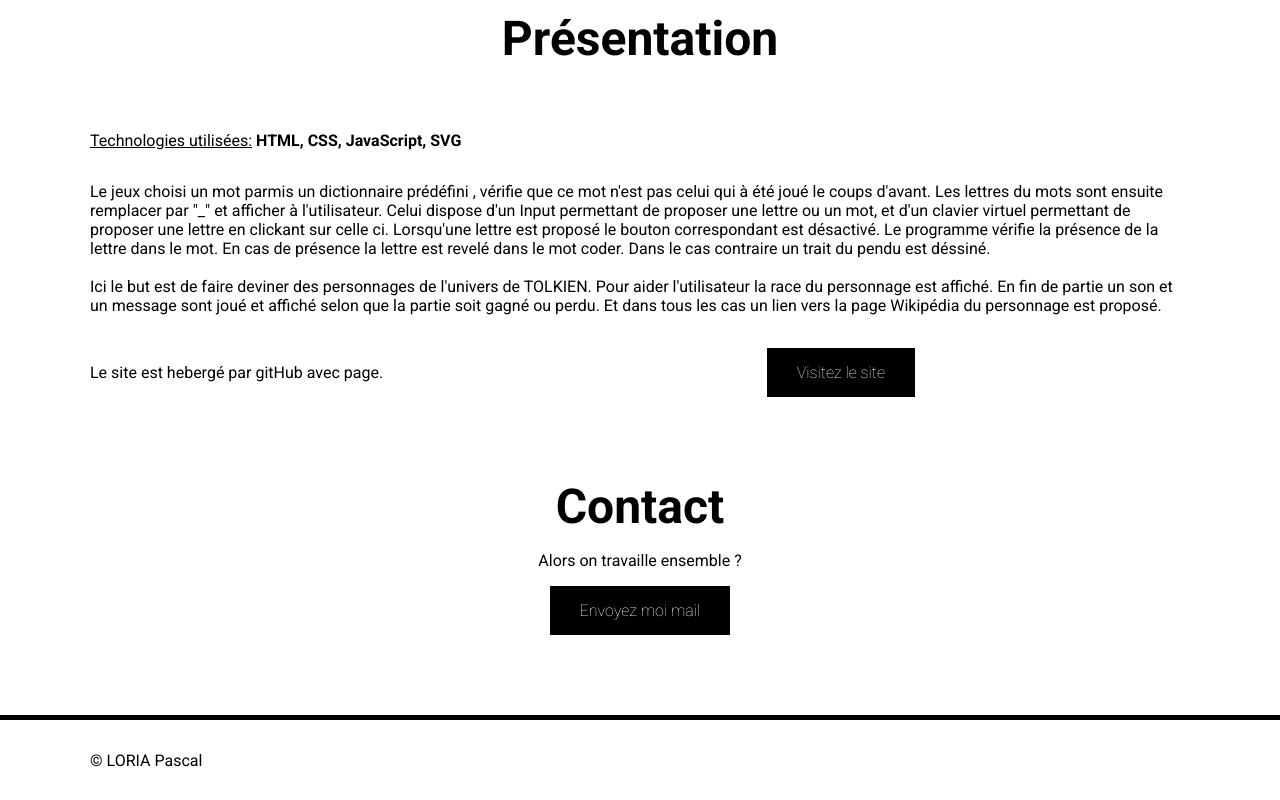
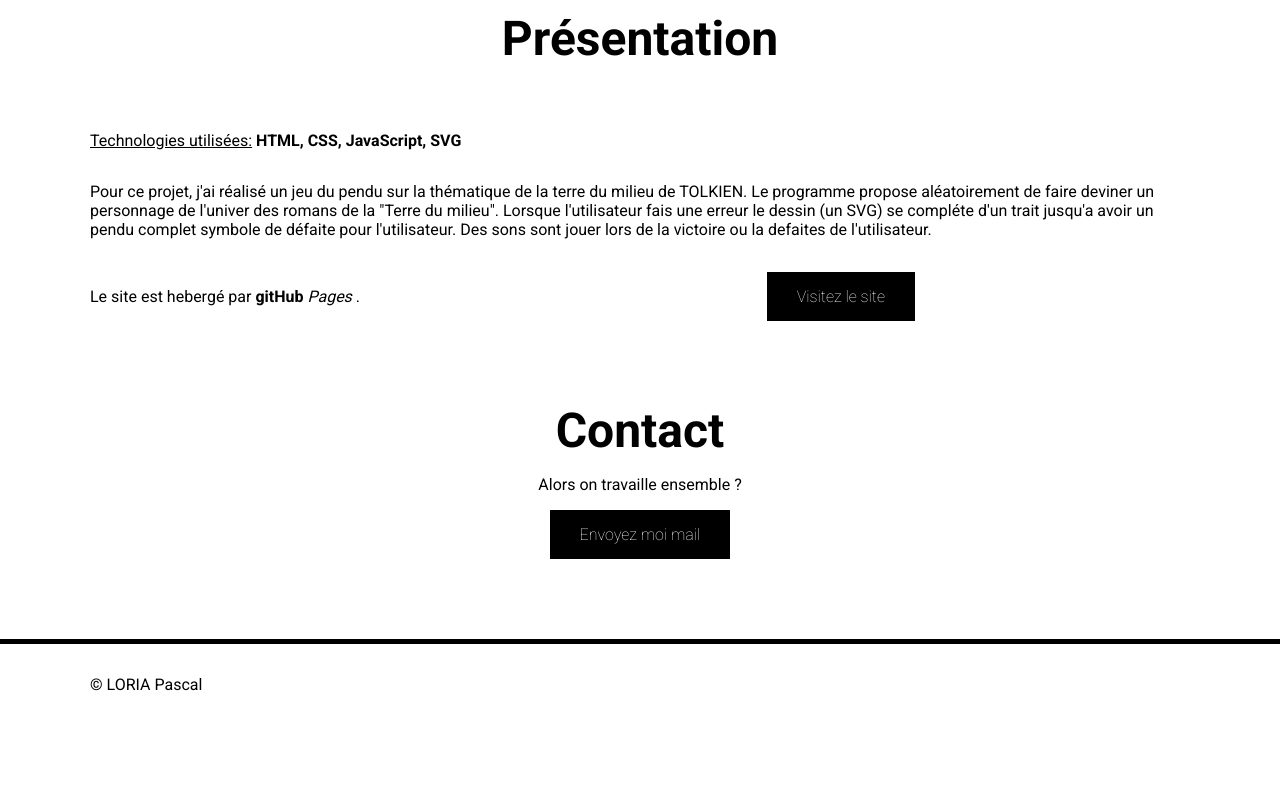
Before and after one commit to pascalloria/Portfolio, a plain HTML site: page Projets/projet2.html in a window 1280 px wide. Shown: the part 870-1670 px from the top of the page. After the commit the page ends 1594 px from the top, so only its background shows below. Drawn offline with Linux system fonts and the light colour scheme.

Commit message:
MAJ : desicription projet2

```diff
--- a/Projets/projet2.html
+++ b/Projets/projet2.html
@@ -4,7 +4,7 @@
     <meta charset="UTF-8">
     <meta http-equiv="X-UA-Compatible" content="IE=edge">
     <meta name="viewport" content="width=device-width, initial-scale=1.0">
-    <title>Pascal LORIA | Le seigneur des pendus 1</title>
+    <title>Pascal LORIA | Le seigneur des pendus </title>
     <link rel="stylesheet" href="../defaut.css">
     <link rel="shortcut icon" href="../images/favicon.png" type="images/png">
 </head>
@@ -39,18 +39,14 @@
 
             <span> <u> Technologies utilisées:</u> <strong> HTML, CSS, JavaScript, SVG</strong> </span>
             <p>
-                Le jeux choisi un mot parmis un dictionnaire prédéfini , vérifie que ce mot n'est pas celui qui à été joué le coups d'avant.
-                Les lettres du mots sont ensuite remplacer par "_" et afficher à l'utilisateur.
-                Celui dispose d'un Input permettant de proposer une lettre ou un mot, et d'un clavier virtuel permettant de proposer une lettre en clickant sur celle ci.
-                Lorsqu'une lettre est proposé le bouton correspondant est désactivé.  Le programme vérifie la présence de la lettre dans le mot. En cas de présence la lettre est revelé dans le mot coder.
-                Dans le cas contraire un trait du pendu est déssiné.
-                <br><br>
-                Ici  le but est de faire deviner des personnages de l'univers de TOLKIEN. Pour aider l'utilisateur la race du personnage est affiché.
-                En fin de partie un son et un message sont joué et affiché selon que la partie soit gagné ou perdu. Et dans tous les cas un lien  vers la page Wikipédia du personnage est proposé.
+                Pour ce projet, j'ai réalisé un jeu du pendu sur la thématique de la terre du milieu de TOLKIEN.
+                Le programme propose aléatoirement de faire deviner un personnage de l'univer des romans de la "Terre du milieu".
+                Lorsque l'utilisateur fais une erreur le dessin (un SVG) se compléte d'un trait jusqu'a avoir un pendu complet symbole de défaite pour l'utilisateur.
+                Des sons sont jouer lors de la victoire ou la defaites de l'utilisateur.
             </p>
 
             <div class="link">
-                <p> Le site est hebergé par gitHub avec page.</p>
+                <p> Le site est hebergé par <strong> gitHub </strong> <i>Pages</i> .</p>
                 <a class="button" href="https://pascalloria.github.io/Projet-Passerrelle-1/">Visitez le site</a>
             </div>
 
```
